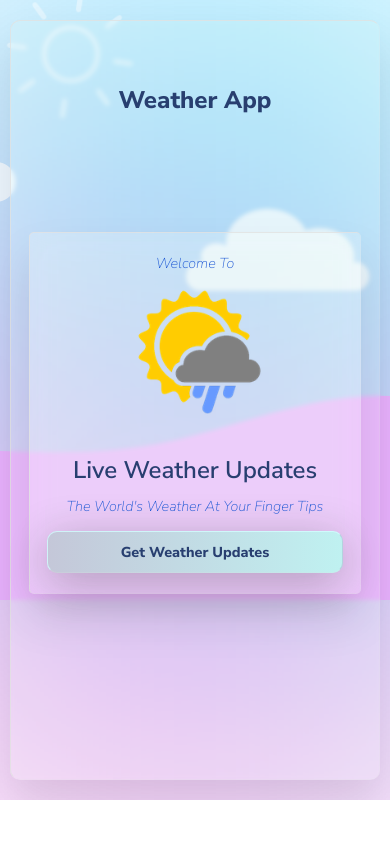
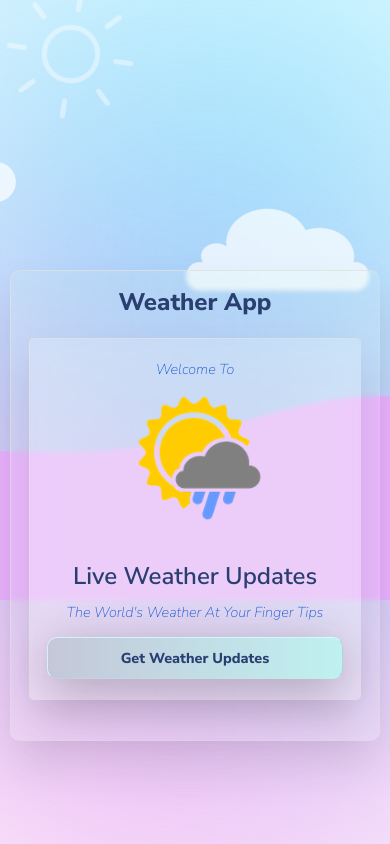
Before and after one commit to Vijay-Chavala/React-Weather-App, a React (Create React App) app: page / in a window 390 px wide. Built offline with nearby package versions, Linux system fonts and the light colour scheme; no server answers.

Commit message:
97%finished

```diff
--- a/src/App.css
+++ b/src/App.css
@@ -13,7 +13,7 @@ section {
   display: grid;
   place-items: center;
   width: 100%;
-  height: 100%;
+  height: 100vh;
   position: relative;
   overflow: hidden;
 }
@@ -226,9 +226,10 @@ section {
 }
 @media screen and (max-width: 1000px) {
   section {
-    height: 100%;
+    height: 100vh;
     position: relative;
     overflow-x: hidden;
+    overflow-y: auto;
   }
   .container {
     height: 90%;
@@ -239,6 +240,9 @@ section {
   }
 }
 @media screen and (max-width: 800px) {
+  .container {
+    height: auto;
+  }
   .sun {
     width: 160px;
     height: 160px;
@@ -268,9 +272,6 @@ section {
   .cloud3 {
     display: none;
   }
-  .container {
-    width: 80%;
-  }
   .welcome_page {
     width: 80%;
   }
@@ -279,7 +280,6 @@ section {
   .container {
     background: rgba(225, 255, 225, 0.1);
     width: 95%;
-    height: 90vh;
     -webkit-backdrop-filter: blur(2px);
     backdrop-filter: blur(2px);
     padding-bottom: 40px;
--- a/src/WeatherReport.css
+++ b/src/WeatherReport.css
@@ -140,9 +140,25 @@
     top: 65px;
     transform: translate(-20%, 0%);
   }
+  .weather_report h1 {
+    font-size: 1.5rem !important;
+  }
   .city_name {
-    font-size: 1.9rem !important;
+    font-size: 1.5rem !important;
     margin: 1px 0;
+  }
+
+  .weather_info_row .info {
+    margin-top: 5px;
+    margin: 5px auto 0;
+  }
+  .weather_info_row img {
+    width: 30px;
+    height: 30px;
+  }
+  .back_btn {
+    margin-top: 8px;
+    padding: 8px;
   }
 }
 
```
